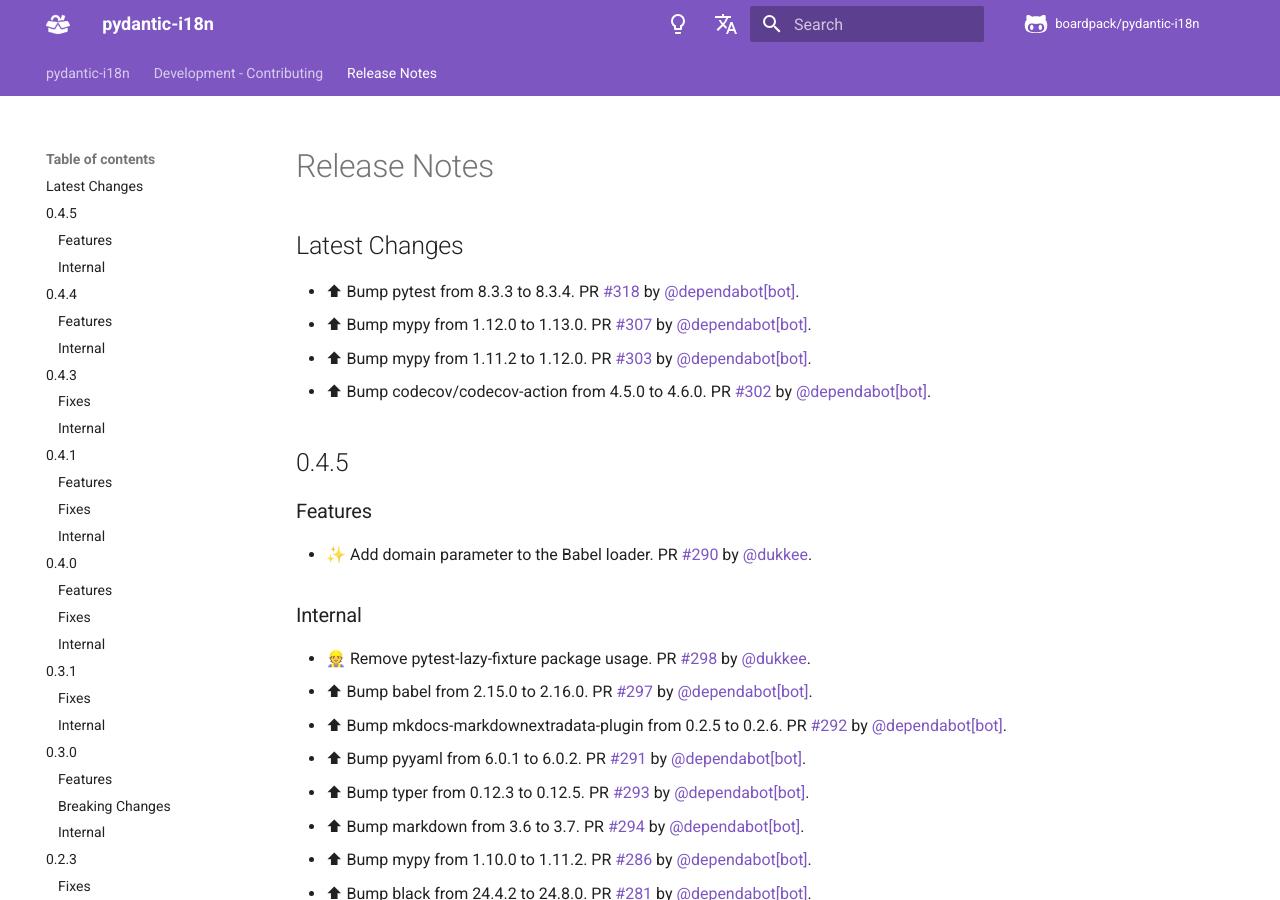
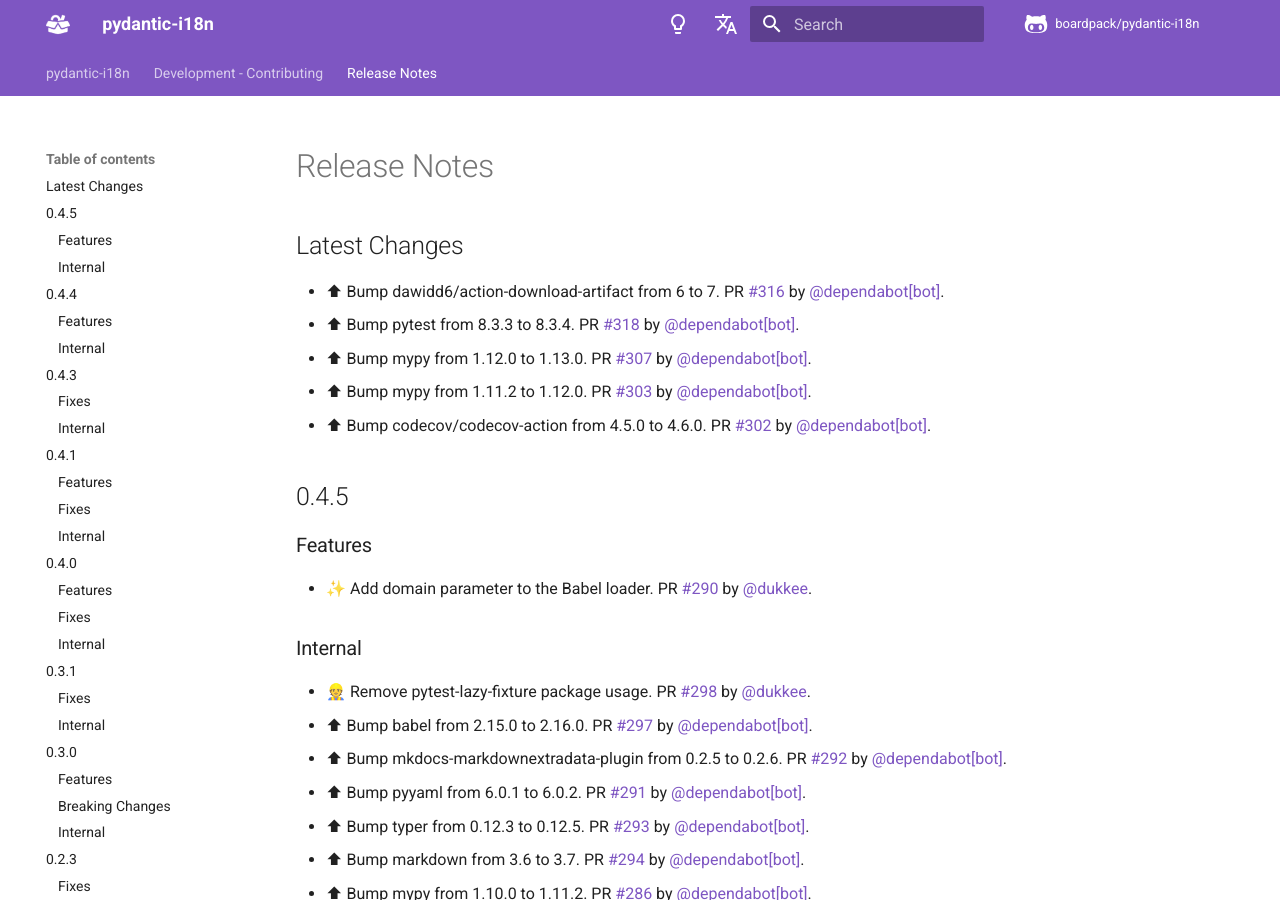
Before and after one commit to boardpack/pydantic-i18n, an MkDocs documentation site: the page built from docs/en/docs/release-notes.md, in a window 1280 px wide and 900 px high. Built offline with MkDocs 1.6.1 and Material for MkDocs 9.7.7, drawn with Linux system fonts in a browser that asks for light colours; comment, search, counter and statistics services are not loaded.

Commit message:
📝 Update release notes

```diff
--- a/docs/en/docs/release-notes.md
+++ b/docs/en/docs/release-notes.md
@@ -2,6 +2,7 @@
 
 ## Latest Changes
 
+* ⬆ Bump dawidd6/action-download-artifact from 6 to 7. PR [#316](https://github.com/boardpack/pydantic-i18n/pull/316) by [@dependabot[bot]](https://github.com/apps/dependabot).
 * ⬆ Bump pytest from 8.3.3 to 8.3.4. PR [#318](https://github.com/boardpack/pydantic-i18n/pull/318) by [@dependabot[bot]](https://github.com/apps/dependabot).
 * ⬆ Bump mypy from 1.12.0 to 1.13.0. PR [#307](https://github.com/boardpack/pydantic-i18n/pull/307) by [@dependabot[bot]](https://github.com/apps/dependabot).
 * ⬆ Bump mypy from 1.11.2 to 1.12.0. PR [#303](https://github.com/boardpack/pydantic-i18n/pull/303) by [@dependabot[bot]](https://github.com/apps/dependabot).
```
